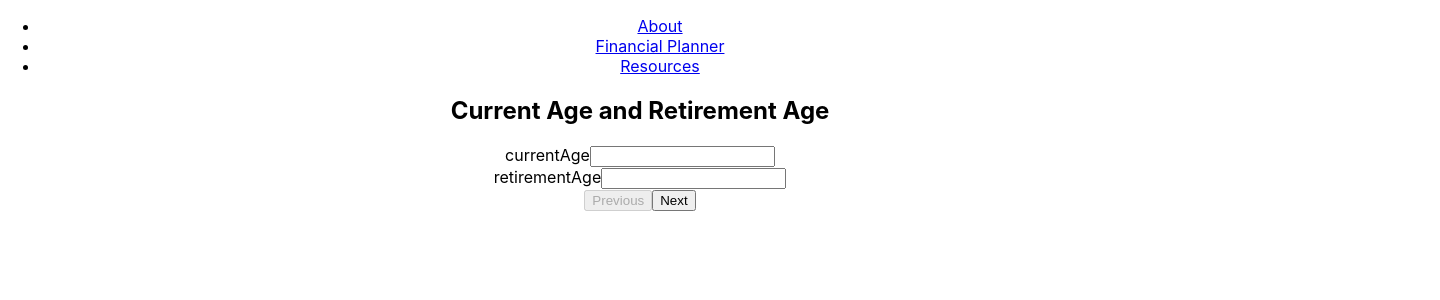
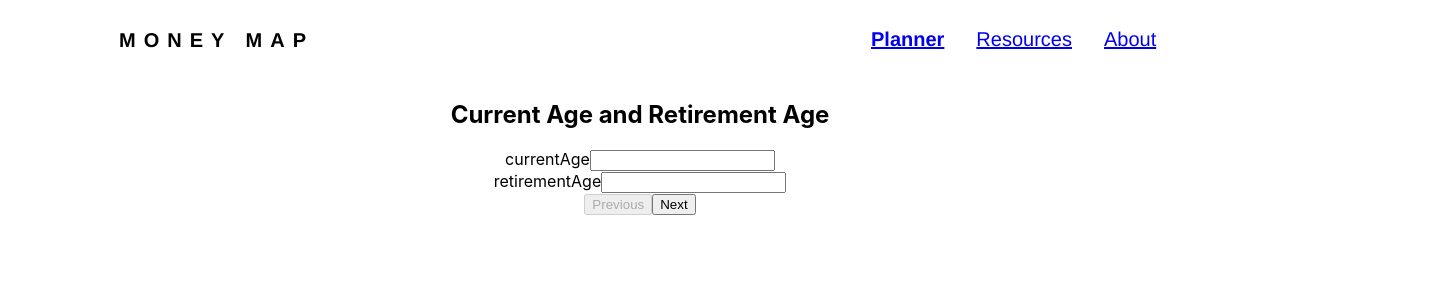
Before and after one commit to vikrantmehta123/money-map, a React (Create React App) app: page /planner in a window 1280 px wide. Shown: the top 300 px of the page, 1440 px wide, since content can reach past the window. Built offline with nearby package versions, Linux system fonts and the light colour scheme.

Commit message:
Added some basic styling to Navbar

```diff
--- a/src/App.js
+++ b/src/App.js
@@ -1,9 +1,9 @@
 import './App.css';
 import { React } from 'react';
 import Resources from './components/Resources';
-import MultiStepForm from './components/MultiStepForm';
 import About from './components/About';
 import NavigationBar from './components/NavigationBar';
+import Planner from './components/Planner';
 import { BrowserRouter as Router, Route, Routes } from 'react-router-dom';
 
 function App() {
@@ -11,10 +11,10 @@ function App() {
     <div className="App">
       <Router>
         <NavigationBar />
-        <MultiStepForm/>
         <Routes>
           <Route path="/about" element={<About />}></Route>
           <Route path="/resources" element={<Resources />}></Route>
+          <Route path="/planner" element={<Planner />}></Route>
         </Routes>
       </Router>
     </div>
--- a/src/components/NavigationBar.js
+++ b/src/components/NavigationBar.js
@@ -1,16 +1,21 @@
 import React from 'react';
 import { Link } from 'react-router-dom';
+import "../styles.css";
 
-function NavigationBar() {
+export const NavigationBar = () => {
   return (
-    <nav>
-      <ul>
-        <li><Link to="/">About</Link></li>
-        <li><Link to="/financial-planner">Financial Planner</Link></li>
-        <li><Link to="/resources">Resources</Link></li>
-      </ul>
-    </nav>
+    <div className="lever-navbar">
+      <div className="frame">
+        <div className="text-wrapper"><Link to="/planner">Planner</Link></div>
+        <div className="div"><Link to="/resources">Resources</Link></div>
+        <div className="div"><Link to="/about">About</Link></div>
+      </div>
+      <div className="group">
+        <div className="text-wrapper-2">MONEY MAP</div>
+      </div>
+    </div>
   );
-}
+};
+
 
 export default NavigationBar;
--- /dev/null
+++ b/src/components/Planner.js
@@ -0,0 +1,10 @@
+import React from "react";
+import MultiStepForm from "./MultiStepForm";
+
+const Planner = () =>{
+    return (
+        <MultiStepForm/>
+    )
+}
+
+export default Planner;
--- /dev/null
+++ b/src/styles.css
@@ -0,0 +1,83 @@
+.lever-navbar {
+    background-color: var(--blue-gray-50);
+    height: 80px;
+    position: relative;
+    width: 1440px;
+  }
+
+  .lever-navbar .frame {
+    align-items: center;
+    display: inline-flex;
+    gap: 32px;
+    left: 871px;
+    position: absolute;
+    top: 30px;
+  }
+
+  .lever-navbar .text-wrapper {
+    color: #7a5cfa;
+    font-family: "Inter-SemiBold", Helvetica;
+    font-size: 20px;
+    font-weight: 600;
+    letter-spacing: 0;
+    line-height: 20px;
+    margin-top: -1px;
+    position: relative;
+    white-space: nowrap;
+    width: fit-content;
+  }
+
+  .lever-navbar .vector {
+    height: 17px;
+    position: relative;
+    width: 9px;
+  }
+
+  .lever-navbar .div {
+    color: var(--blue-gray-500);
+    font-family: "Inter-Regular", Helvetica;
+    font-size: 20px;
+    font-weight: 400;
+    letter-spacing: 0;
+    line-height: 20px;
+    margin-top: -1px;
+    position: relative;
+    white-space: nowrap;
+    width: fit-content;
+  }
+
+  .lever-navbar .img {
+    height: 17px;
+    margin-right: -1px;
+    position: relative;
+    width: 9px;
+  }
+
+  .lever-navbar .group {
+    height: 20px;
+    left: 119px;
+    position: absolute;
+    top: 30px;
+    width: 191px;
+  }
+
+  .lever-navbar .text-wrapper-2 {
+    color: #000000;
+    font-family: "Instrument Sans-SemiBold", Helvetica;
+    font-size: 20px;
+    font-weight: 600;
+    left: 0;
+    letter-spacing: 8px;
+    line-height: 20px;
+    position: absolute;
+    top: 0;
+    white-space: nowrap;
+  }
+
+  .lever-navbar .currency-rupee-INR {
+    height: 44px !important;
+    left: 66px !important;
+    position: absolute !important;
+    top: 18px !important;
+    width: 40px !important;
+  }
```
